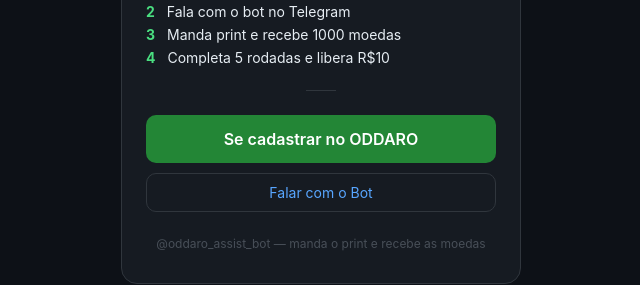
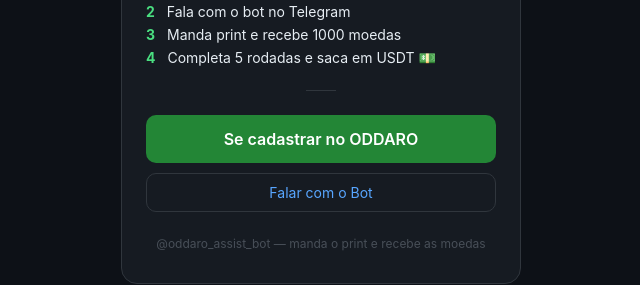
Before and after one commit to yyds12345611/oddaro-landing, a plain HTML site: page index.html in a window 1280 px wide. Shown: the part 329-614 px from the top of the page, 319-959 px from the left. Drawn offline with Linux system fonts and the light colour scheme.

Commit message:
update: USDT withdrawal instead of PIX

```diff
--- a/index.html
+++ b/index.html
@@ -25,7 +25,7 @@ h1{font-size:36px;font-weight:800;color:#4ade80;margin-bottom:4px}
 <div class=s><b>1</b> Se cadastra no ODDARO</div>
 <div class=s><b>2</b> Fala com o bot no Telegram</div>
 <div class=s><b>3</b> Manda print e recebe 1000 moedas</div>
-<div class=s><b>4</b> Completa 5 rodadas e libera R$10</div>
+<div class=s><b>4</b> Completa 5 rodadas e saca em USDT 💵</div>
 <div class=l></div>
 <a class=b href=https://oddaro.com/r/RK84JEZ4>Se cadastrar no ODDARO</a>
 <a class=bt href=https://t.me/oddaro_assist_bot>Falar com o Bot</a>
```
